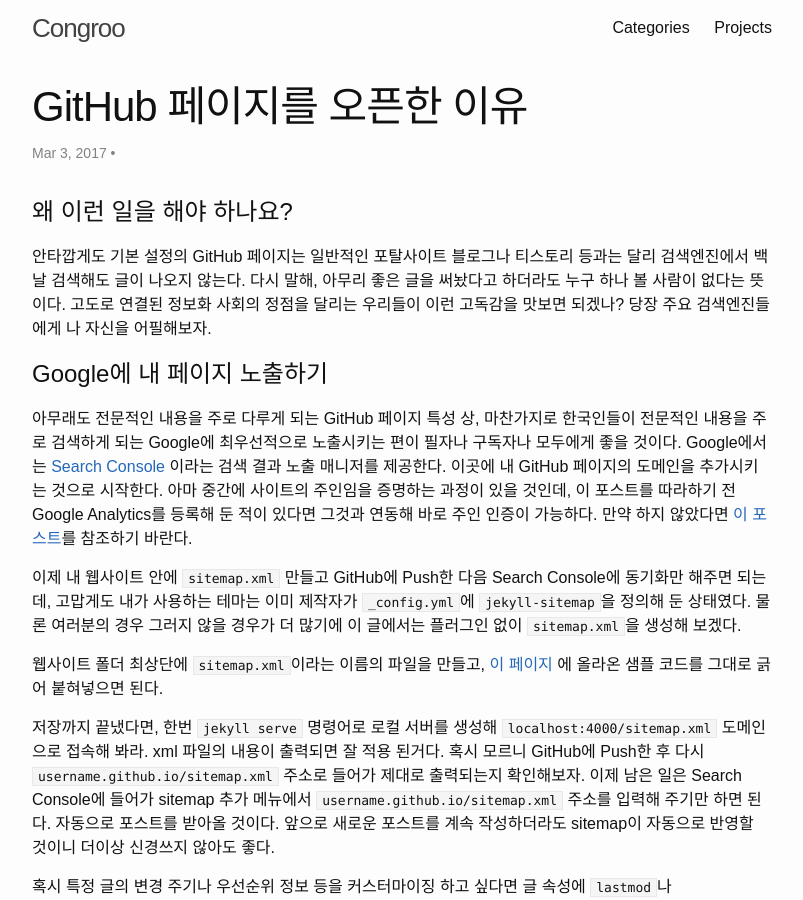
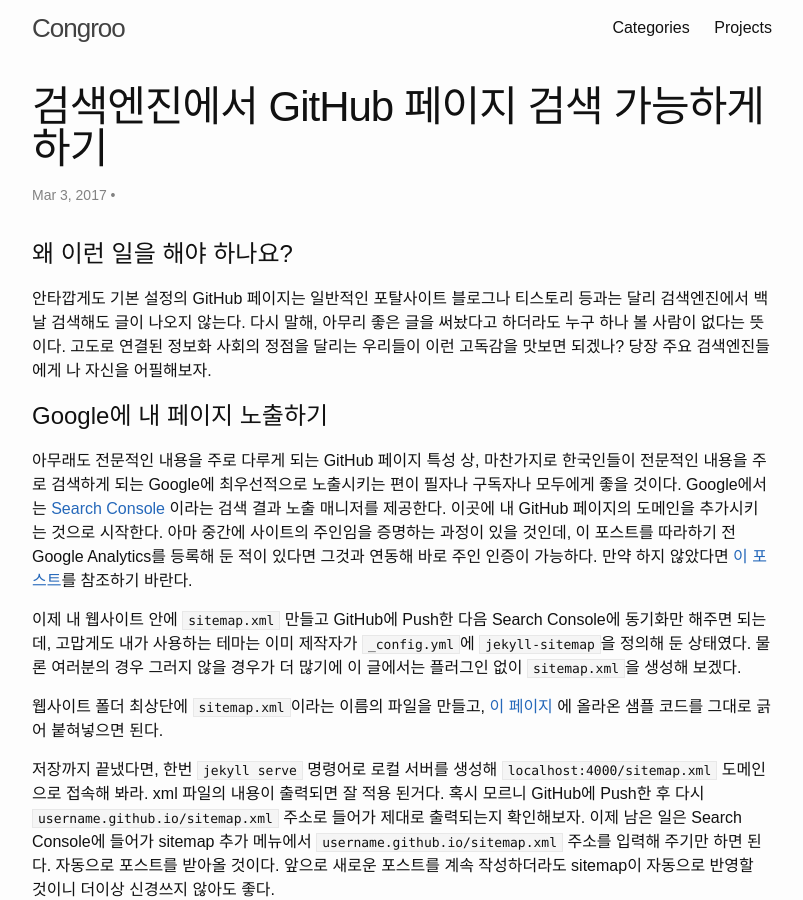
Before and after one commit to kycfeel/kycfeel.github.io, a Jekyll site: the page built from _posts/2017-03-03-검색엔진에서-GitHub-페이지-검색-가능하게-하기.md, in a window 1280 px wide and 900 px high. Shown: the whole window, without its empty margins (238-1041 px from the left). Built offline with Jekyll 4.4.1, drawn with Linux system fonts in a browser that asks for light colours.

Commit message:
bug fixed

```diff
--- a/_posts/2017-03-03-검색엔진에서-GitHub-페이지-검색-가능하게-하기.md
+++ b/_posts/2017-03-03-검색엔진에서-GitHub-페이지-검색-가능하게-하기.md
@@ -1,6 +1,6 @@
 ---
 layout: post
-title:  "GitHub 페이지를 오픈한 이유"
+title:  "검색엔진에서 GitHub 페이지 검색 가능하게 하기"
 date:   2017-03-03 17:23:40 +0900
 categories: Jekyll과 GitHub 페이지
 ---
```
